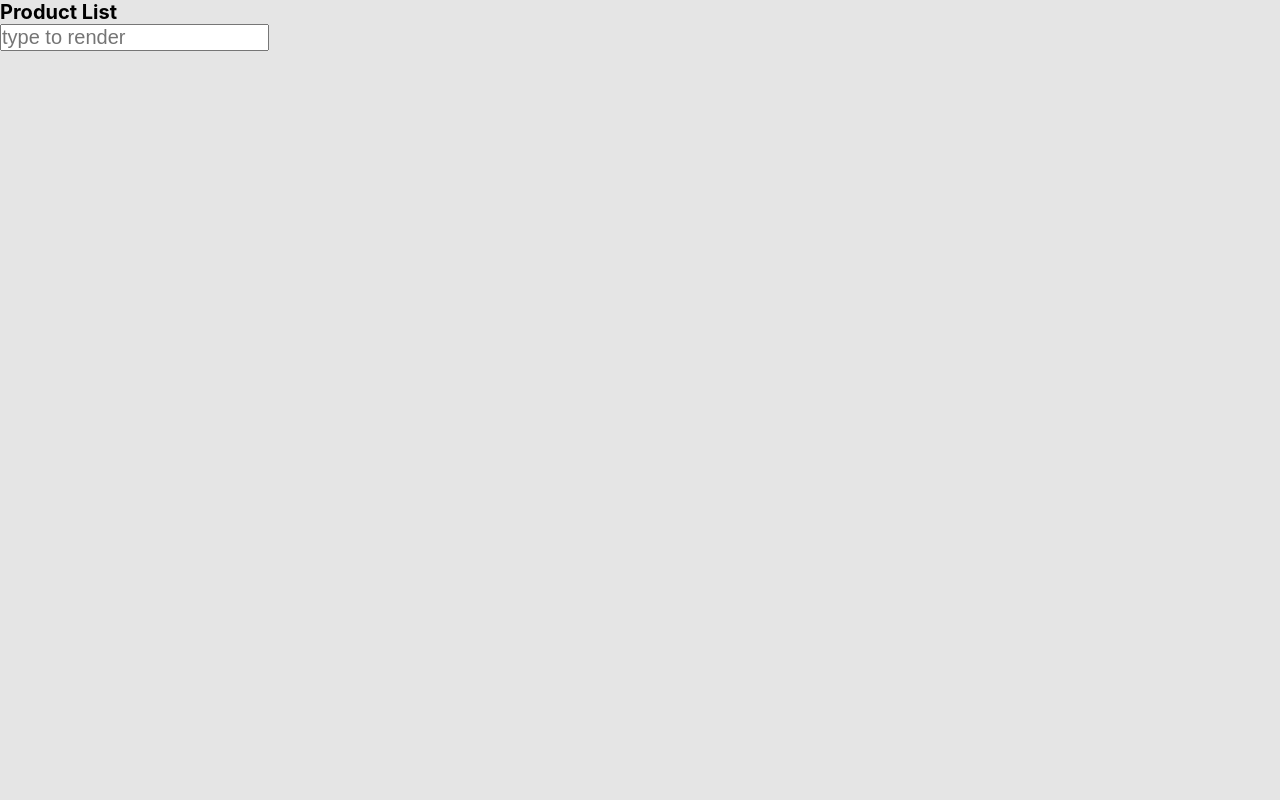
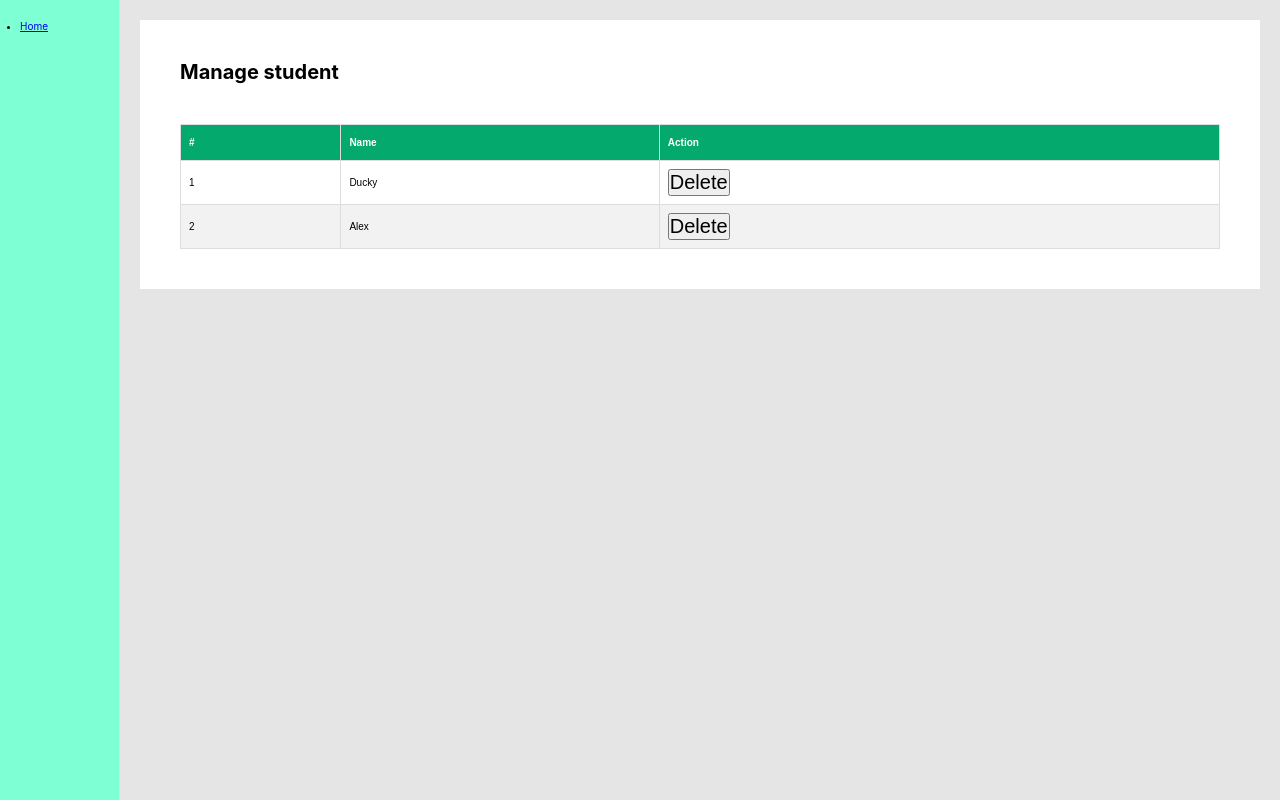
Before and after one commit to NgoVanChien/React-Awesome, a React (Create React App) app in the folder ReactNangCao/todolist/: page / in a window 1280 px wide. Built offline with nearby package versions, Linux system fonts and the light colour scheme.

Commit message:
setup Portal

```diff
--- a/ReactNangCao/todolist/src/App.tsx
+++ b/ReactNangCao/todolist/src/App.tsx
@@ -7,6 +7,8 @@ import Counter from './components/Counter'
 import Welcome from './components/Welcome'
 import AutoInput from './components/AutoInput/AutoInput'
 import ProductList from './components/ProductList'
+import Manager from './components/Manager'
+import MainLayout from './layouts/MainLayout'
 
 function App() {
   return (
@@ -18,7 +20,10 @@ function App() {
       {/* <Counter /> */}
       {/* <Welcome /> */}
       {/* <AutoInput /> */}
-      <ProductList />
+      {/* <ProductList /> */}
+      <MainLayout>
+        <Manager />
+      </MainLayout>
     </div>
   )
 }
--- /dev/null
+++ b/ReactNangCao/todolist/src/components/Confirm/Confirm.tsx
@@ -0,0 +1,20 @@
+import styles from './confirm.module.scss'
+
+interface ConfirmProps {
+  visible: boolean
+}
+
+export default function Confirm({ visible }: ConfirmProps) {
+  return (
+    <div className={styles.modalRoot} style={{ visibility: visible ? 'visible' : 'hidden' }}>
+      <div className={styles.overlay}></div>
+      <div className={styles.container}>
+        <div className={styles.confirm}>
+          <p className={styles.title}>Are you sure?</p>
+          <button>OK</button>
+          <button>Cancel</button>
+        </div>
+      </div>
+    </div>
+  )
+}
--- /dev/null
+++ b/ReactNangCao/todolist/src/components/Confirm/confirm.module.scss
@@ -0,0 +1,41 @@
+.modalRoot {
+  position: fixed;
+  inset: 0px;
+  visibility: hidden;
+  z-index: 1200;
+}
+.overlay {
+  position: fixed;
+  display: flex;
+  align-items: center;
+  justify-content: center;
+  inset: 0px;
+  background-color: rgba(0, 0, 0, 0.5);
+  z-index: -1;
+  opacity: 1;
+  transition: opacity 225ms cubic-bezier(0.4, 0, 0.2, 1) 0ms;
+}
+.container {
+  height: 100%;
+  outline: 0px;
+  display: flex;
+  justify-content: center;
+  align-items: center;
+  opacity: 1;
+  transition: opacity 225ms cubic-bezier(0.4, 0, 0.2, 1) 0ms;
+}
+
+.confirm {
+  background: #fff;
+  padding: 2rem;
+  border-radius: 5px;
+  button {
+    margin: 0 2rem;
+    padding: 1rem 2rem;
+  }
+}
+
+.title {
+  text-align: center;
+  margin-bottom: 2rem;
+}
--- /dev/null
+++ b/ReactNangCao/todolist/src/components/Confirm/index.ts
@@ -0,0 +1,3 @@
+import Confirm from './Confirm'
+
+export default Confirm
--- /dev/null
+++ b/ReactNangCao/todolist/src/components/Manager/Manager.tsx
@@ -0,0 +1,45 @@
+import { useState } from 'react'
+import Confirm from '../Confirm'
+import './manager.css'
+const initialStudents = [
+  {
+    id: 1,
+    name: 'Ducky'
+  },
+  {
+    id: 2,
+    name: 'Alex'
+  }
+]
+
+export default function Manager() {
+  const [students, setStudents] = useState<typeof initialStudents>(initialStudents)
+  return (
+    <div className='manager'>
+      <h1>Manage student</h1>
+      <div className='student-list'>
+        <table>
+          <thead>
+            <tr>
+              <th>#</th>
+              <th>Name</th>
+              <th>Action</th>
+            </tr>
+          </thead>
+          <tbody>
+            {students.map((student, index) => (
+              <tr key={student.id}>
+                <td>{index + 1}</td>
+                <td>{student.name}</td>
+                <td>
+                  <button>Delete</button>
+                </td>
+              </tr>
+            ))}
+          </tbody>
+        </table>
+      </div>
+      <Confirm visible={false} />
+    </div>
+  )
+}
--- /dev/null
+++ b/ReactNangCao/todolist/src/components/Manager/index.ts
@@ -0,0 +1,3 @@
+import Manager from './Manager'
+
+export default Manager
--- /dev/null
+++ b/ReactNangCao/todolist/src/components/Manager/manager.css
@@ -0,0 +1,37 @@
+.manager {
+  background-color: #fff;
+  margin: 0 auto;
+  padding: 4rem;
+  z-index: 2;
+}
+
+h1 {
+  margin-bottom: 4rem;
+}
+
+table {
+  font-family: Arial, Helvetica, sans-serif;
+  border-collapse: collapse;
+  width: 100%;
+}
+table td,
+table th {
+  border: 1px solid #ddd;
+  padding: 8px;
+}
+
+table tr:nth-child(even) {
+  background-color: #f2f2f2;
+}
+
+table tr:hover {
+  background-color: #ddd;
+}
+
+table th {
+  padding-top: 12px;
+  padding-bottom: 12px;
+  text-align: left;
+  background-color: #04aa6d;
+  color: white;
+}
--- /dev/null
+++ b/ReactNangCao/todolist/src/layouts/MainLayout.tsx
@@ -0,0 +1,17 @@
+import React from 'react'
+import styles from './mainLayout.module.scss'
+
+export default function MainLayout({ children }: { children: React.ReactNode }) {
+  return (
+    <div className={styles.mainLayout}>
+      <div className={styles.sidenav}>
+        <ul>
+          <li>
+            <a href='#'>Home</a>
+          </li>
+        </ul>
+      </div>
+      <div className={styles.content}>{children}</div>
+    </div>
+  )
+}
--- /dev/null
+++ b/ReactNangCao/todolist/src/layouts/mainLayout.module.scss
@@ -0,0 +1,20 @@
+.mainLayout {
+  display: flex;
+  min-height: 100vh;
+  --widthSideBar: 12rem;
+}
+.sidenav {
+  flex: 0 0 var(--widthSideBar);
+  max-width: var(--widthSideBar);
+  padding: 2rem;
+  background-color: aquamarine;
+  border-right: 1px solid #ddd;
+  z-index: 20;
+}
+
+.content {
+  z-index: 10;
+  padding: 2rem;
+  flex: 0 0 calc(100% - var(--widthSideBar));
+  max-width: calc(100% - var(--widthSideBar));
+}
```
Also changed, not shown: 1 other file (tests, documents, lock files or other folders).
